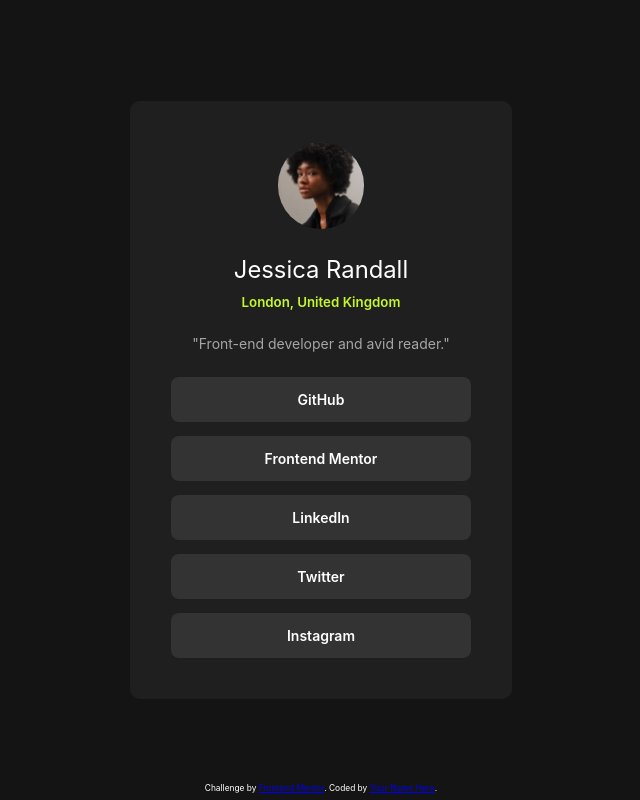
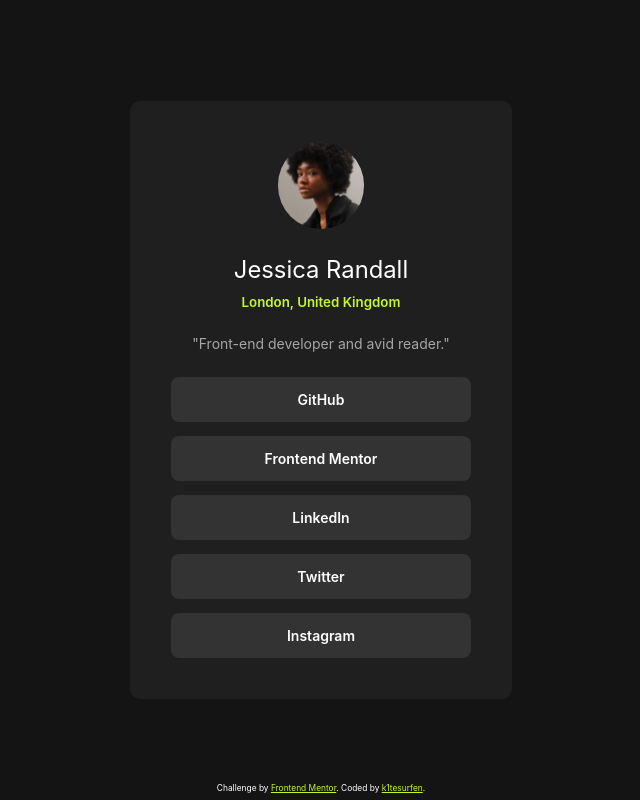
Before and after one commit to k1tesurfen/fm-social-links-profile, a plain HTML site: page index.html in a window 1280 px wide. Shown: the whole page, without its empty margins (319-959 px from the left). Drawn offline with Linux system fonts and the light colour scheme; a web font is replaced by a local one.

Commit message:
adjust link color in attribution

```diff
--- a/index.html
+++ b/index.html
@@ -31,7 +31,7 @@
       Challenge by
       <a href="https://www.frontendmentor.io?ref=challenge" target="_blank"
         >Frontend Mentor</a
-      >. Coded by <a href="#">Your Name Here</a>.
+      >. Coded by <a href="https://github.com/k1tesurfen">k1tesurfen</a>.
     </div>
   </body>
 </html>
--- a/styles.css
+++ b/styles.css
@@ -42,6 +42,10 @@ body {
   flex-direction: column;
   align-items: center;
   justify-content: center;
+}
+
+a {
+  color: var(--primary-green);
 }
 
 .attribution {
```
